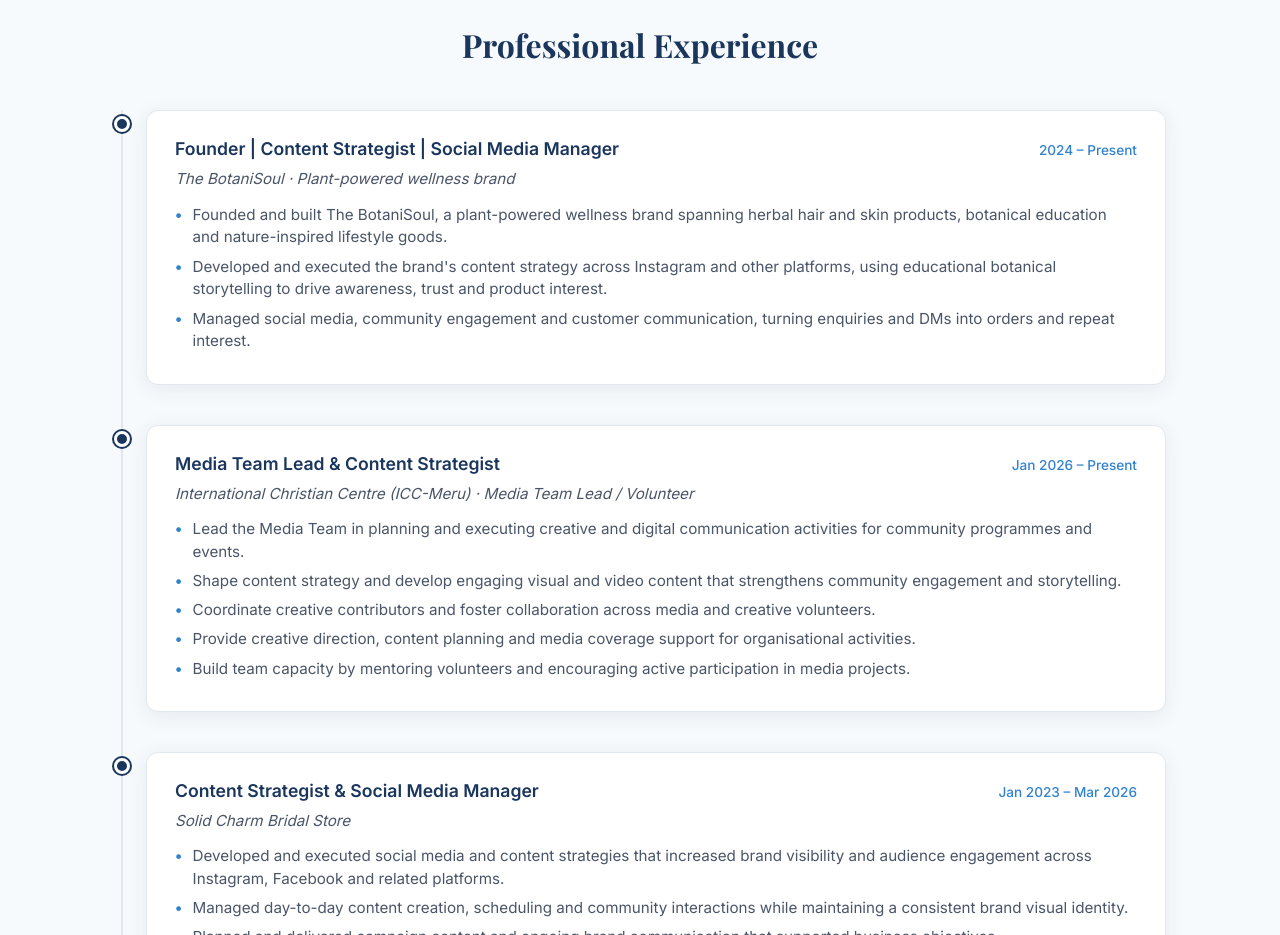
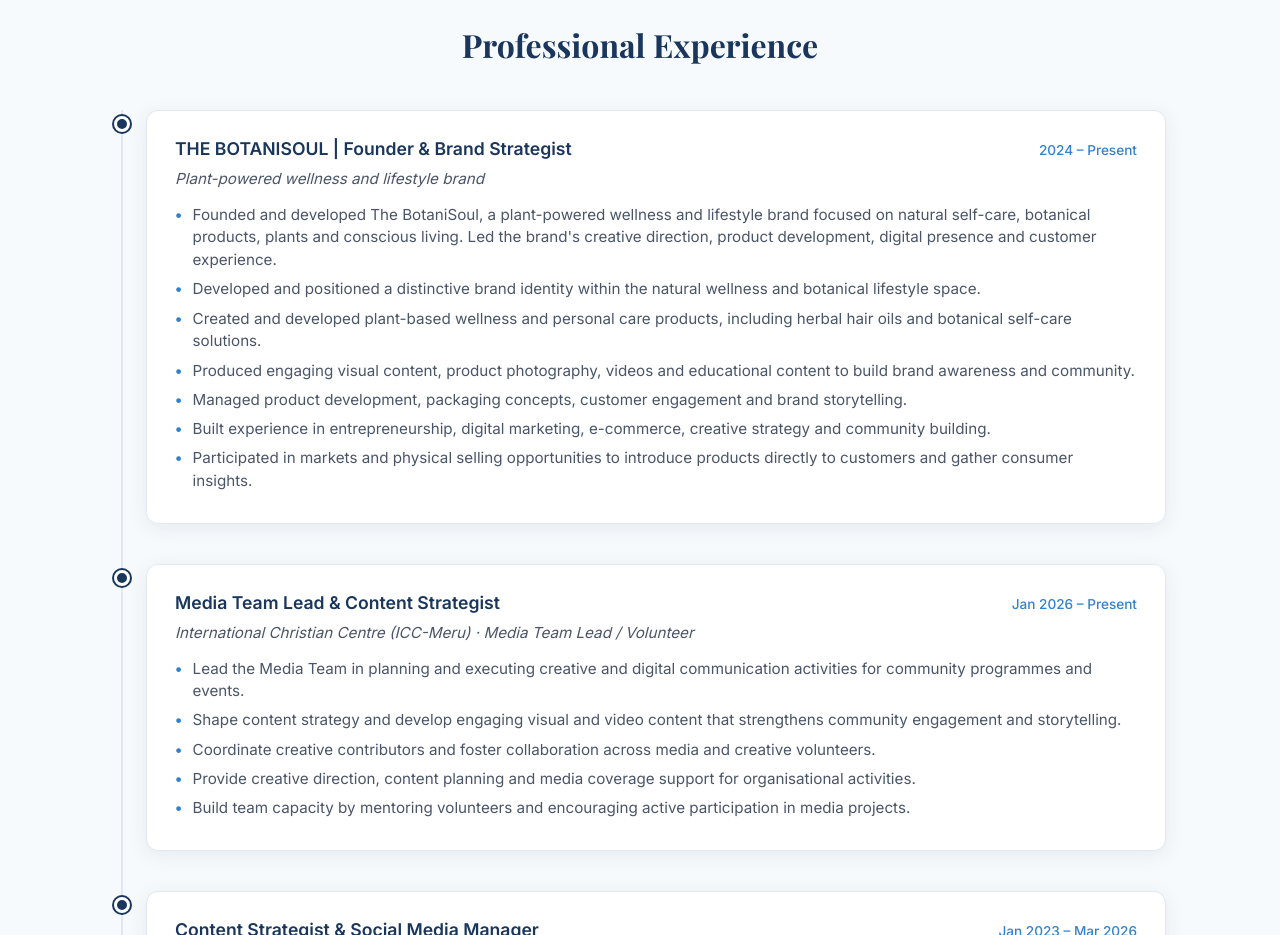
Before and after one commit to shantykk/daisy-portfolio, a plain HTML site: page index.html in a window 1280 px wide. Shown: the part 1540-2475 px from the top of the page. Drawn offline with nearby package versions, Linux system fonts and the light colour scheme.

Commit message:
Update BotaniSoul experience section

```diff
--- a/index.html
+++ b/index.html
@@ -123,14 +123,18 @@
           <div class="timeline-marker"></div>
           <div class="timeline-content">
             <div class="timeline-header">
-              <h3>Founder | Content Strategist | Social Media Manager</h3>
+              <h3>THE BOTANISOUL | Founder &amp; Brand Strategist</h3>
               <span class="timeline-date">2024 – Present</span>
             </div>
-            <p class="timeline-company">The BotaniSoul · Plant-powered wellness brand</p>
+            <p class="timeline-company">Plant-powered wellness and lifestyle brand</p>
             <ul>
-              <li>Founded and built The BotaniSoul, a plant-powered wellness brand spanning herbal hair and skin products, botanical education and nature-inspired lifestyle goods.</li>
-              <li>Developed and executed the brand's content strategy across Instagram and other platforms, using educational botanical storytelling to drive awareness, trust and product interest.</li>
-              <li>Managed social media, community engagement and customer communication, turning enquiries and DMs into orders and repeat interest.</li>
+              <li>Founded and developed The BotaniSoul, a plant-powered wellness and lifestyle brand focused on natural self-care, botanical products, plants and conscious living. Led the brand's creative direction, product development, digital presence and customer experience.</li>
+              <li>Developed and positioned a distinctive brand identity within the natural wellness and botanical lifestyle space.</li>
+              <li>Created and developed plant-based wellness and personal care products, including herbal hair oils and botanical self-care solutions.</li>
+              <li>Produced engaging visual content, product photography, videos and educational content to build brand awareness and community.</li>
+              <li>Managed product development, packaging concepts, customer engagement and brand storytelling.</li>
+              <li>Built experience in entrepreneurship, digital marketing, e-commerce, creative strategy and community building.</li>
+              <li>Participated in markets and physical selling opportunities to introduce products directly to customers and gather consumer insights.</li>
             </ul>
           </div>
         </div>
```
